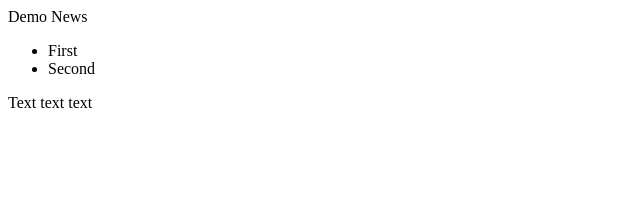
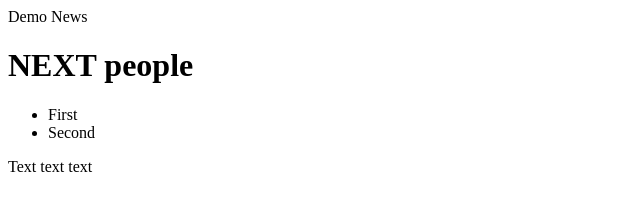
Before and after one commit to lenoxxinbox/demo, a plain HTML site: page index.html in a window 1280 px wide. Shown: the whole page, without its empty margins (0-640 px from the left). Drawn offline with Linux system fonts and the light colour scheme.

Commit message:
Title added

```diff
--- a/index.html
+++ b/index.html
@@ -9,6 +9,7 @@
 </head>
 <body>
 	Demo News
+	<H1>NEXT people</H1>
 
 	<ul>
 		<li>First</li>
```
